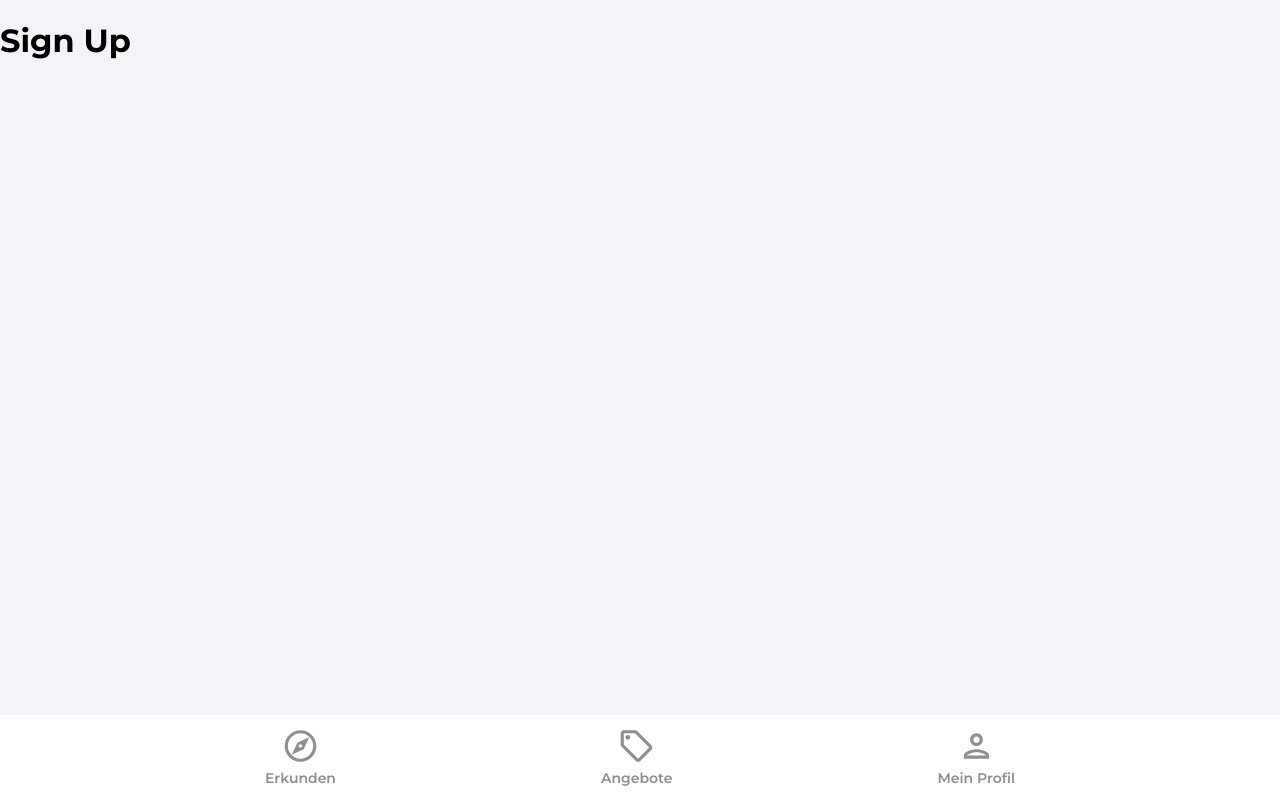
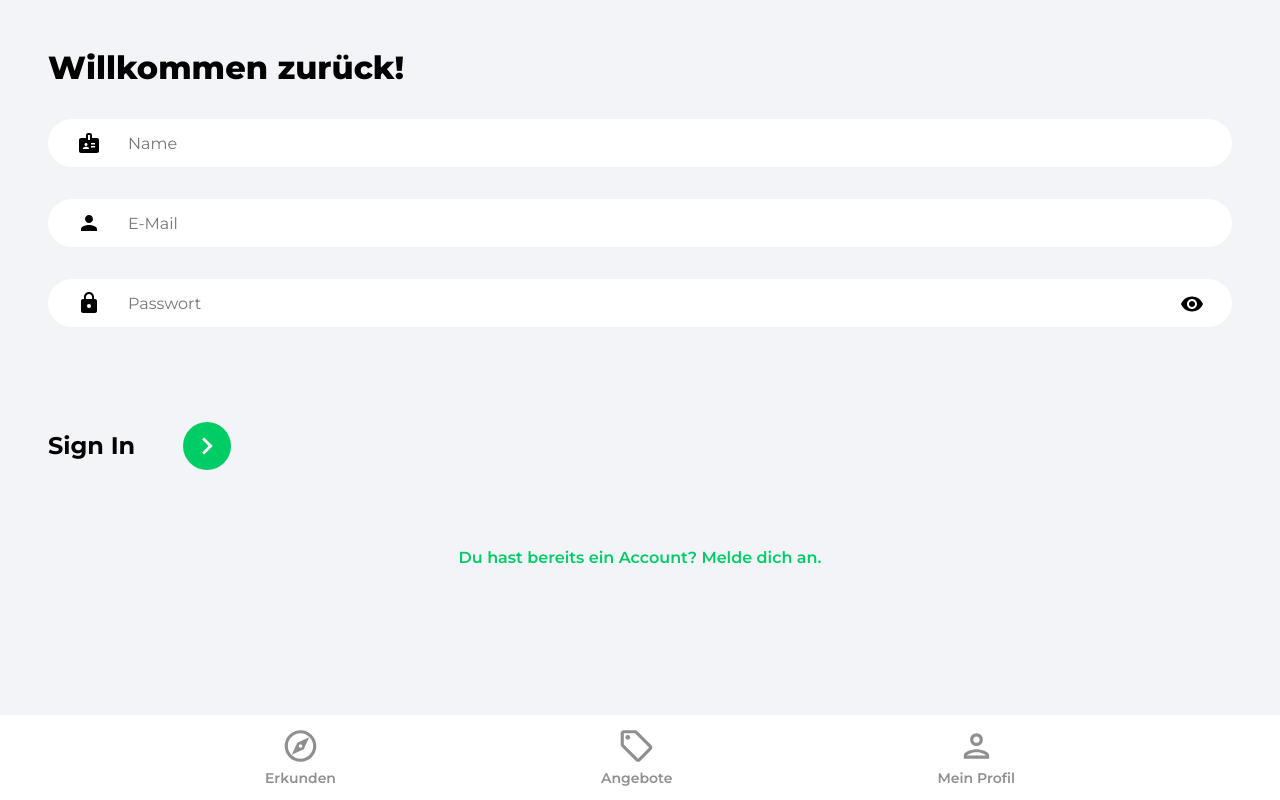
Before and after one commit to Berkin571/house-marketplace, a React (Create React App) app: page /registrieren in a window 1280 px wide. Built offline with nearby package versions, Linux system fonts and the light colour scheme.

Commit message:
feat: signUp

```diff
--- a/src/firebase.config.ts
+++ b/src/firebase.config.ts
@@ -1,5 +1,6 @@
 import { initializeApp } from "firebase/app";
 import { getFirestore } from "firebase/firestore";
+import { getAuth } from "firebase/auth";
 
 type FirebaseConfig = {
   apiKey: string;
@@ -21,3 +22,4 @@ const firebaseConfig: FirebaseConfig = {
 
 export const app = initializeApp(firebaseConfig);
 export const db = getFirestore();
+export const initializeAuth = getAuth();
--- a/src/pages/signIn/Sign-In.component.tsx
+++ b/src/pages/signIn/Sign-In.component.tsx
@@ -27,10 +27,7 @@ export function SignIn() {
         </header>
 
         <main>
-          <form
-            action="
-          "
-          >
+          <form>
             <input
               type="email"
               name="email"
--- a/src/pages/signUp/Sign-Up.component.tsx
+++ b/src/pages/signUp/Sign-Up.component.tsx
@@ -1,7 +1,126 @@
+import { useState } from "react";
+import { Link, useNavigate } from "react-router-dom";
+import { ReactComponent as ArrowRightIcon } from "../../assets/svg/keyboardArrowRightIcon.svg";
+import visibilityIcon from "../../assets/svg/visibilityIcon.svg";
+import { createUserWithEmailAndPassword, updateProfile } from "firebase/auth";
+import { db, initializeAuth } from "../../firebase.config";
+import { setDoc, doc, serverTimestamp } from "firebase/firestore";
+
 export function SignUp() {
+  const navigate = useNavigate();
+
+  const [formData, setFormData] = useState<{
+    name: string;
+    email: string;
+    password: string;
+    timestamp?: any;
+  }>({
+    name: "",
+    email: "",
+    password: "",
+  });
+
+  const { name, email, password } = formData;
+
+  const [showPassword, setShowPassword] = useState<boolean>(false);
+
+  const onChange = (e: React.ChangeEvent<HTMLInputElement>) => {
+    setFormData((prevState) => ({
+      ...prevState,
+      [e.target.id]: e.target.value,
+    }));
+  };
+
+  const onSubmit = async (e: React.FormEvent<HTMLFormElement>) => {
+    e.preventDefault();
+
+    const auth = initializeAuth;
+
+    try {
+      const userCredential = await createUserWithEmailAndPassword(
+        auth,
+        email,
+        password
+      );
+
+      const user = userCredential.user;
+
+      updateProfile(auth.currentUser!, {
+        displayName: name,
+      });
+
+      const formDataCopy = { ...formData };
+      formDataCopy.timestamp = serverTimestamp();
+
+      await setDoc(doc(db, "users", user.uid), formDataCopy);
+
+      navigate("/");
+    } catch (error) {
+      console.log(error);
+    }
+  };
   return (
     <>
-      <h1>Sign Up</h1>
+      <div className="pageContainer">
+        <header>
+          <p className="pageHeader">Willkommen zurück!</p>
+        </header>
+
+        <main>
+          <form onSubmit={onSubmit}>
+            <input
+              type="text"
+              name="name"
+              id="name"
+              placeholder="Name"
+              value={name}
+              onChange={onChange}
+              className="nameInput"
+            />
+
+            <input
+              type="email"
+              name="email"
+              id="email"
+              placeholder="E-Mail"
+              value={email}
+              onChange={onChange}
+              className="emailInput"
+            />
+
+            <div className="passwordInputDiv">
+              <input
+                type={showPassword ? "text" : "password"}
+                className="passwordInput"
+                placeholder="Passwort"
+                id="password"
+                value={password}
+                onChange={onChange}
+              />
+
+              <img
+                src={visibilityIcon}
+                alt={showPassword ? "Passwort verdecken" : "Passwort anzeigen"}
+                className="showPassword"
+                onClick={() => setShowPassword(!showPassword)}
+              />
+            </div>
+
+            <div className="signUpBar">
+              <p className="signUpText">Sign In</p>
+              <button className="signUpButton" type="submit">
+                <ArrowRightIcon fill="#ffffff" width="34px" height="34px" />
+              </button>
+            </div>
+          </form>
+
+          {/* <OAuth /> */}
+
+          <Link to="/anmelden" className="registerLink">
+            Du hast bereits ein Account? Melde dich an.
+          </Link>
+        </main>
+      </div>
     </>
   );
 }
```
